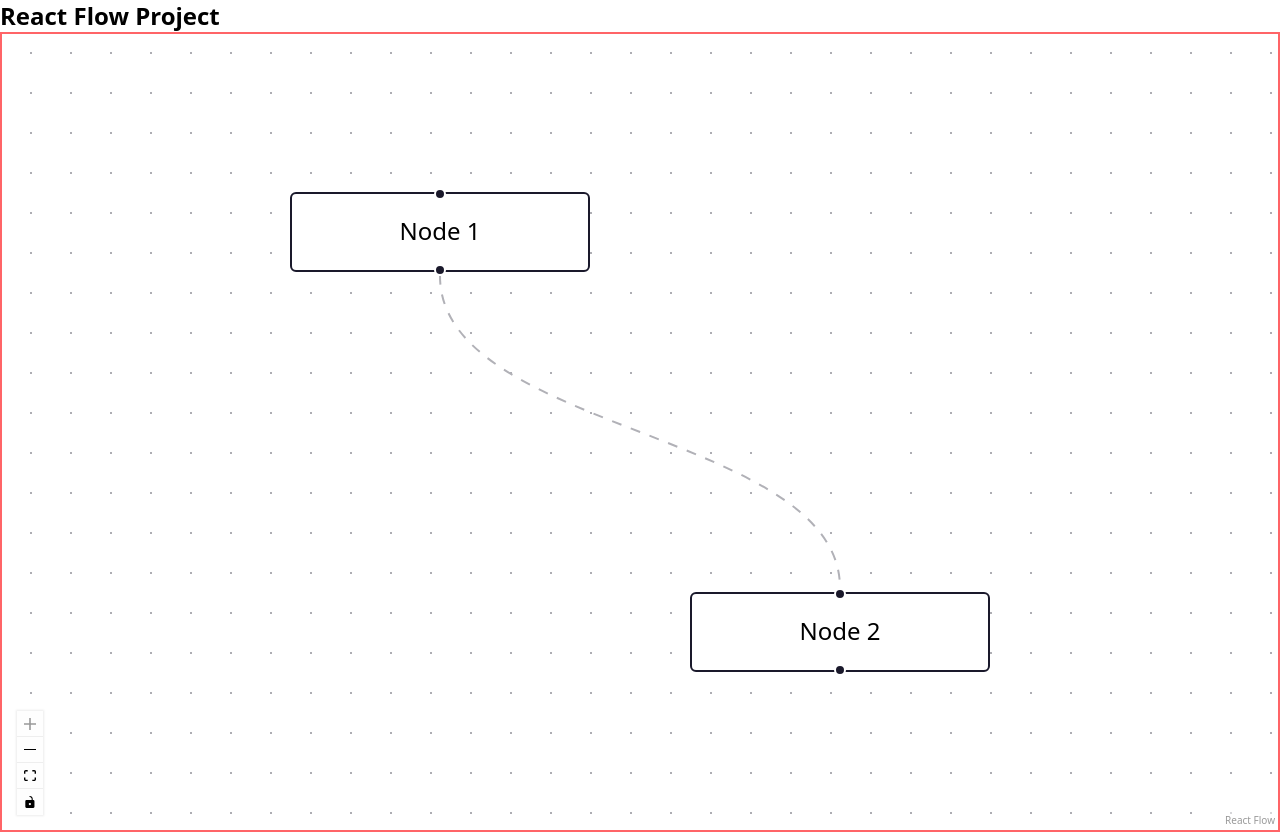
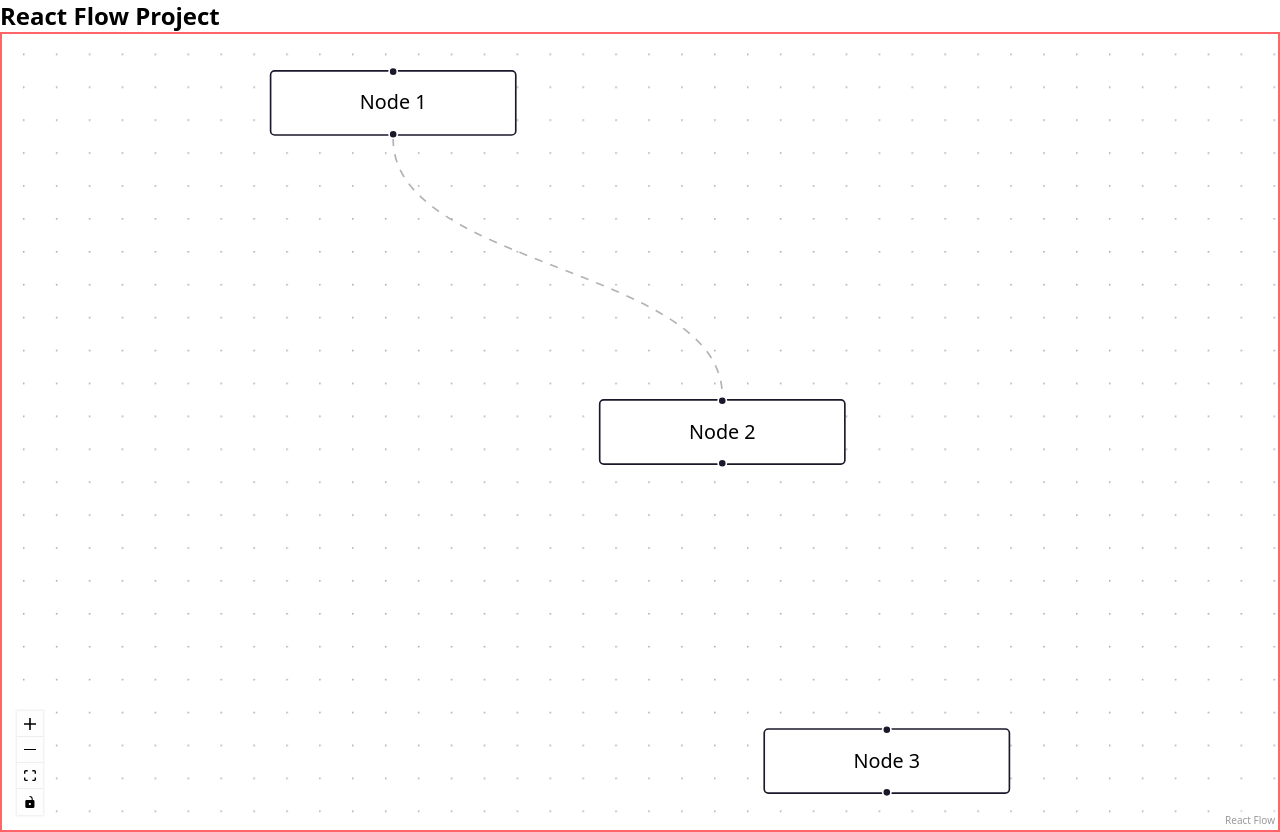
Before and after one commit to MazahirHaroon/react-flow-project, a React (Vite) app: page / in a window 1280 px wide. Built offline with nearby package versions, Linux system fonts and the light colour scheme.

Commit message:
feat: add edge creation on node connect in workflow

```diff
--- a/src/pages/Workflow.jsx
+++ b/src/pages/Workflow.jsx
@@ -1,9 +1,12 @@
+import { useCallback } from 'react';
+
 import {
   ReactFlow,
   Background,
   Controls,
   useNodesState,
   useEdgesState,
+  addEdge,
 } from '@xyflow/react';
 import '@xyflow/react/dist/style.css';
 
@@ -22,6 +25,13 @@ const initialNodes = [
     },
     position: { x: 200, y: 200 },
   },
+  {
+    id: '3',
+    data: {
+      label: 'Node 3',
+    },
+    position: { x: 300, y: 400 },
+  },
 ];
 
 const initialEdges = [
@@ -37,6 +47,22 @@ const Workflow = () => {
   const [nodes, setNodes, onNodesChange] = useNodesState(initialNodes);
   const [edges, setEdges, onEdgesChange] = useEdgesState(initialEdges);
 
+  const onConnect = useCallback(
+    (connection) => {
+      setEdges((prevEdges) =>
+        addEdge(
+          {
+            ...connection,
+            animated: true,
+            id: `${prevEdges.length + 1}`,
+          },
+          prevEdges
+        )
+      );
+    },
+    [setEdges]
+  );
+
   return (
     <div className='h-screen w-screen border-2 border-red-400'>
       <ReactFlow
@@ -44,6 +70,7 @@ const Workflow = () => {
         edges={edges}
         onNodesChange={onNodesChange}
         onEdgesChange={onEdgesChange}
+        onConnect={onConnect}
         fitView
       >
         <Background />
```
